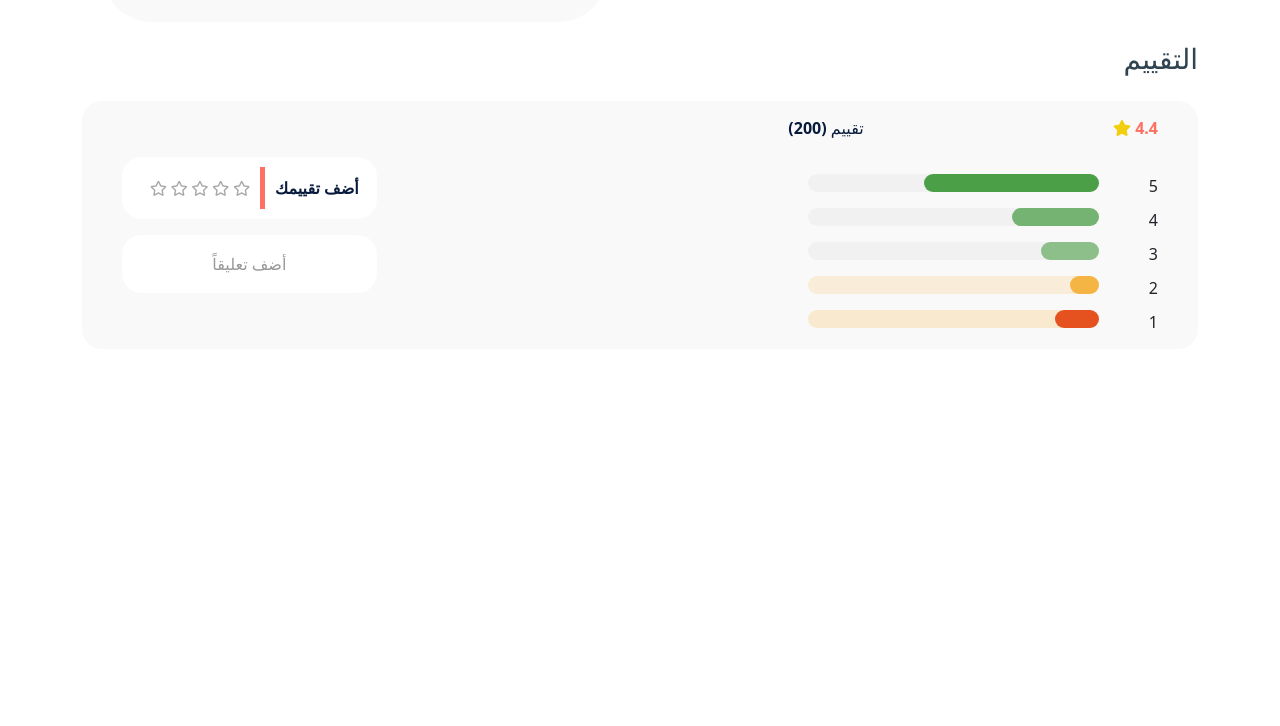
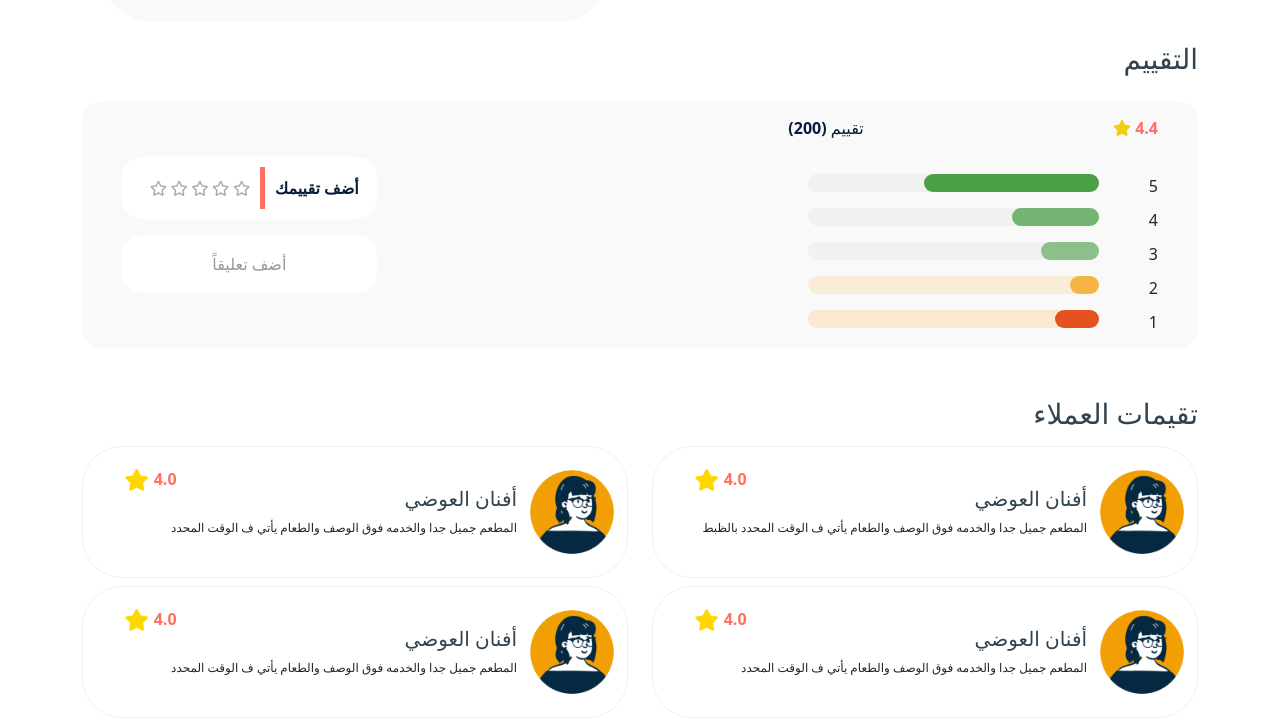
Before and after one commit to MostafaSaeedAta/Web-Dook, a plain HTML site: page restaurant.html in a window 1280 px wide. Shown: the part 1388-2114 px from the top of the page. Before the commit the page ends 1785 px from the top, so only its background shows below. Drawn offline with Linux system fonts and the light colour scheme; a script that the page names is missing.

Commit message:
testemonials

```diff
--- a/css/style.css
+++ b/css/style.css
@@ -904,3 +904,47 @@
     color: #fff;
     background-color: var(--main-color);
 }
+
+/* testemonials style  */
+.cust-details {
+    position: relative;
+    padding: 10px;
+    border: 1px solid #f0f0f0;
+    border-radius: 40px;
+}
+
+.testemonials-div .cust-img {
+    padding: 10px;
+    width: 100px;
+    padding-right: 0;
+}
+
+.cust-name {
+    font-size: 1.25rem;
+}
+
+.cust-text {
+    font-size: .75rem;
+}
+
+.cust-rate {
+    position: absolute;
+    left: 20px;
+    top: 20px;
+    width: 100px;
+    display: flex;
+    align-items: center;
+    justify-content: center;
+}
+
+.cust-rate i {
+    color: gold;
+    font-size: 1.35rem;
+}
+
+.cust-rate span {
+    font-size: 1rem;
+    font-weight: bold;
+    padding: 0px 5px 2px 5px;
+    color: var(--sec-color);
+}
--- a/restaurant.html
+++ b/restaurant.html
@@ -127,7 +127,8 @@
                         </p>
                         <div class="video">
                             <img src="imgs/Video.png" alt="">
-                            <a data-fancybox="products" href="imgs/file_example_MP4_480_1_5MG.mp4" class="play-btn btn"><i class="far fa-play"></i></a>
+                            <a data-fancybox="products" href="imgs/file_example_MP4_480_1_5MG.mp4"
+                                class="play-btn btn"><i class="far fa-play"></i></a>
                         </div>
                     </div>
 
@@ -162,7 +163,8 @@
                                         ش الشيخ ابن باز
                                     </p>
 
-                                    <a href="https://www.google.com/maps/@29.9424209,32.7071275,9z" target="_blank">احصل على الاتجاهات</a>
+                                    <a href="https://www.google.com/maps/@29.9424209,32.7071275,9z" target="_blank">احصل
+                                        على الاتجاهات</a>
 
                                 </div>
 
@@ -274,6 +276,73 @@
         </div>
     </section>
 
+    <section class="testemonials my-2">
+        <div class="container">
+            <h3 class="title">تقيمات العملاء</h3>
+            <div class="testemonials-div">
+                <div class="row justify-content-between">
+                    <div class="col-lg-6 col-md-12 mt-2">
+                        <div class="cust-details d-flex align-items-center">
+                            <div class="cust-img">
+                                <img src="imgs/UI Elements-User profile-52x52 px.png" alt="" class="w-100">
+                            </div>
+                            <div class="cust-info">
+                                <h2 class="title cust-name">أفنان العوضي</h2>
+                                <p class="cust-text">المطعم جميل جدا والخدمه فوق الوصف والطعام يأتي ف الوقت المحدد
+                                    بالظبط</p>
+                            </div>
+                            <div class="cust-rate">
+                                <span>4.0</span><i class="fas fa-star"></i>
+                            </div>
+                        </div>
+                    </div>
+                    <div class="col-lg-6 col-md-12 mt-2">
+                        <div class="cust-details d-flex align-items-center">
+                            <div class="cust-img">
+                                <img src="imgs/UI Elements-User profile-52x52 px.png" alt="" class="w-100">
+                            </div>
+                            <div class="cust-info">
+                                <h2 class="title cust-name">أفنان العوضي</h2>
+                                <p class="cust-text">المطعم جميل جدا والخدمه فوق الوصف والطعام يأتي ف الوقت المحدد</p>
+                            </div>
+                            <div class="cust-rate">
+                                <span>4.0</span><i class="fas fa-star"></i>
+                            </div>
+                        </div>
+                    </div>
+                    <div class="col-lg-6 col-md-12 mt-2">
+                        <div class="cust-details d-flex align-items-center">
+                            <div class="cust-img">
+                                <img src="imgs/UI Elements-User profile-52x52 px.png" alt="" class="w-100">
+                            </div>
+                            <div class="cust-info">
+                                <h2 class="title cust-name">أفنان العوضي</h2>
+                                <p class="cust-text">المطعم جميل جدا والخدمه فوق الوصف والطعام يأتي ف الوقت المحدد</p>
+                            </div>
+                            <div class="cust-rate">
+                                <span>4.0</span><i class="fas fa-star"></i>
+                            </div>
+                        </div>
+                    </div>
+                    <div class="col-lg-6 col-md-12 mt-2">
+                        <div class="cust-details d-flex align-items-center">
+                            <div class="cust-img">
+                                <img src="imgs/UI Elements-User profile-52x52 px.png" alt="" class="w-100">
+                            </div>
+                            <div class="cust-info">
+                                <h2 class="title cust-name">أفنان العوضي</h2>
+                                <p class="cust-text">المطعم جميل جدا والخدمه فوق الوصف والطعام يأتي ف الوقت المحدد</p>
+                            </div>
+                            <div class="cust-rate">
+                                <span>4.0</span><i class="fas fa-star"></i>
+                            </div>
+                        </div>
+                    </div>
+                </div>
+            </div>
+        </div>
+    </section>
+
     <script src="js/jquery-3.5.1.min.js"></script>
     <script src="js/popper.min.js"></script>
     <script src="js/bootstrap.min.js"></script>
```
Also changed, not shown: 1 other file.
